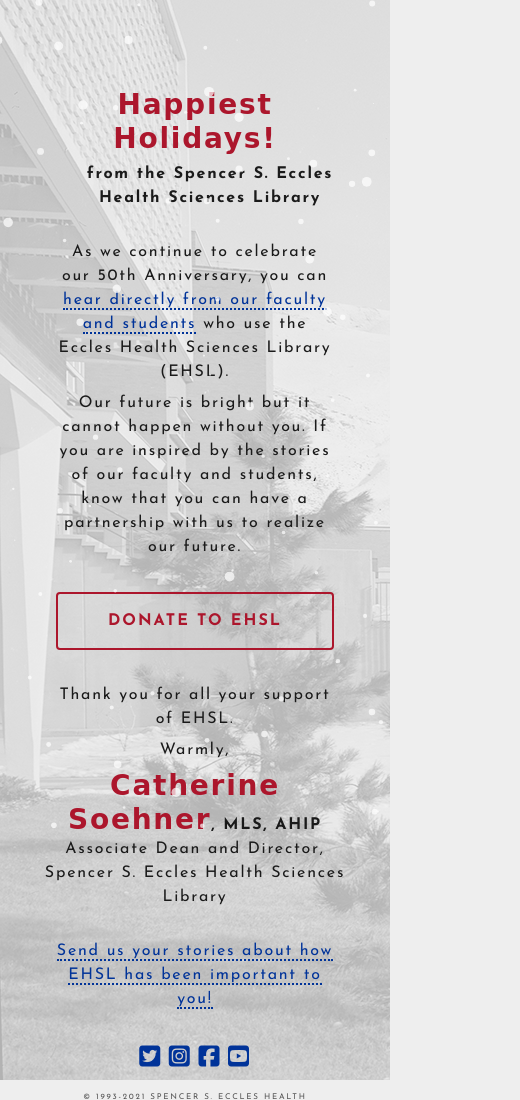
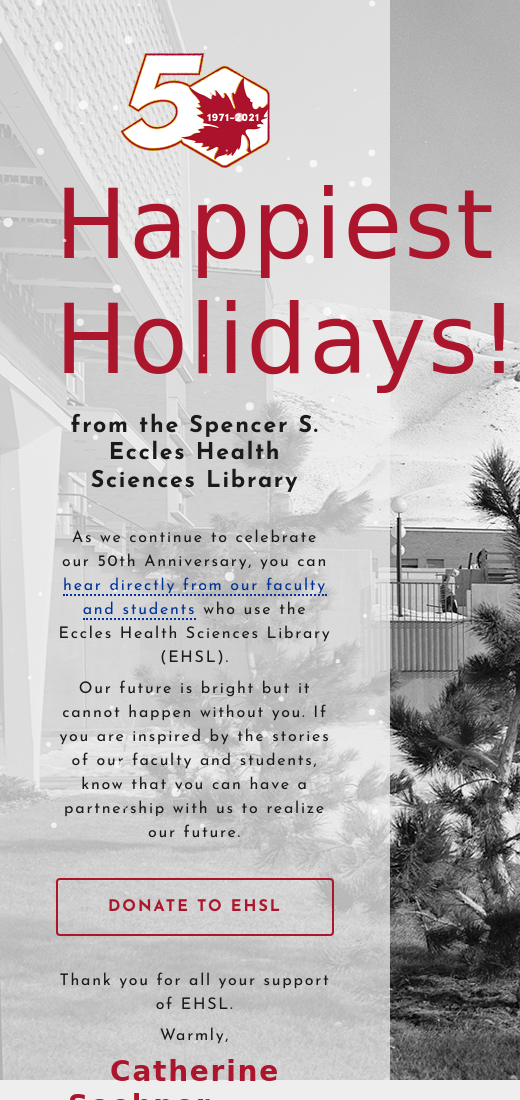
Before and after one commit to eliashull/ehsl-holiday-card-2021, a plain HTML site: page index.html in a window 390 px wide. Shown: the top 1100 px of the page, 520 px wide, since content can reach past the window. Drawn offline with nearby package versions, Linux system fonts and the light colour scheme; a web font is replaced by a local one.

Commit message:
Removed hiding behavior for headlines

```diff
--- a/index.html
+++ b/index.html
@@ -38,17 +38,13 @@
 
 		<!-- Site content -->
 		<div class="container sitecontent">
-            <div class="row pb-3 d-none d-md-block">
+            <div class="row pb-3">
 				<div data-aos="fade-down" data-aos-duration="1500" data-aos-anchor=".sitecontent">
 					<h1><img src="img/ehsl-50th-anniversary-logo.png" width="150"> Happiest Holidays!</h1>
 				</div>
 				<div data-aos="fade-left" data-aos-duration="1750" data-aos-anchor=".sitecontent">
 					<h3>from the Spencer S. Eccles Health Sciences Library</h3>
 				</div>
-			</div><!-- End of row -->
-			<div class="row pt-5 pb-3 d-md-none">
-				<h5><strong>Happiest Holidays!</strong></h5>
-				<p><strong>from the Spencer S. Eccles Health Sciences Library</strong></p>
 			</div><!-- End of row -->
 			<div class="row pb-3">
 				<div data-aos="fade-right" data-aos-duration="2000" data-aos-anchor=".sitecontent">
```
